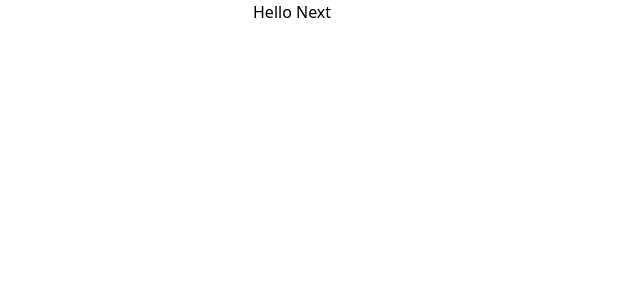
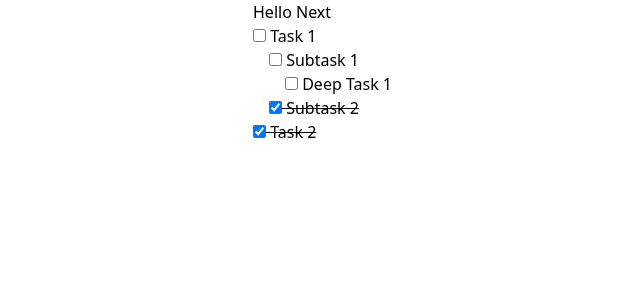
Before and after one commit to aswathkk/yatodo, a Next.js app: page / in a window 1280 px wide. Shown: the top 300 px of the page, without its empty margins (163-803 px from the left). Built offline with nearby package versions, Linux system fonts and the light colour scheme.

Commit message:
Adds Task component

```diff
--- /dev/null
+++ b/components/Task.tsx
@@ -0,0 +1,28 @@
+import { FC, useState } from 'react'
+
+interface TaskProps {
+  name: string
+  completed?: boolean
+  subtasks?: TaskProps[]
+}
+
+export const Task: FC<TaskProps> = ({ name, completed = false, subtasks }) => {
+  const [done, setDone] = useState(completed)
+
+  return (
+    <>
+      <div onClick={() => setDone(x => !x)}>
+        <label className={done ? 'line-through' : ''}>
+          <input type="checkbox" checked={done} /> {name}
+        </label>
+      </div>
+      {subtasks && (
+        <div className="ml-4">
+          {subtasks.map(x => (
+            <Task {...x} />
+          ))}
+        </div>
+      )}
+    </>
+  )
+}
--- a/pages/index.tsx
+++ b/pages/index.tsx
@@ -1,5 +1,36 @@
 import type { NextPage } from 'next'
 import Head from 'next/head'
+import { Task } from '../components/Task'
+
+const tasks = [
+  {
+    name: 'Task 1',
+    completed: false,
+    subtasks: [
+      {
+        name: 'Subtask 1',
+        completed: false,
+        subtasks: [
+          {
+            name: 'Deep Task 1',
+            completed: false,
+            subtasks: [],
+          },
+        ],
+      },
+      {
+        name: 'Subtask 2',
+        completed: true,
+        subtasks: [],
+      },
+    ],
+  },
+  {
+    name: 'Task 2',
+    completed: true,
+    subtasks: [],
+  },
+]
 
 const Home: NextPage = () => {
   return (
@@ -11,6 +42,9 @@ const Home: NextPage = () => {
       </Head>
 
       <h1>Hello Next</h1>
+      {tasks.map(x => (
+        <Task {...x} />
+      ))}
     </div>
   )
 }
```
